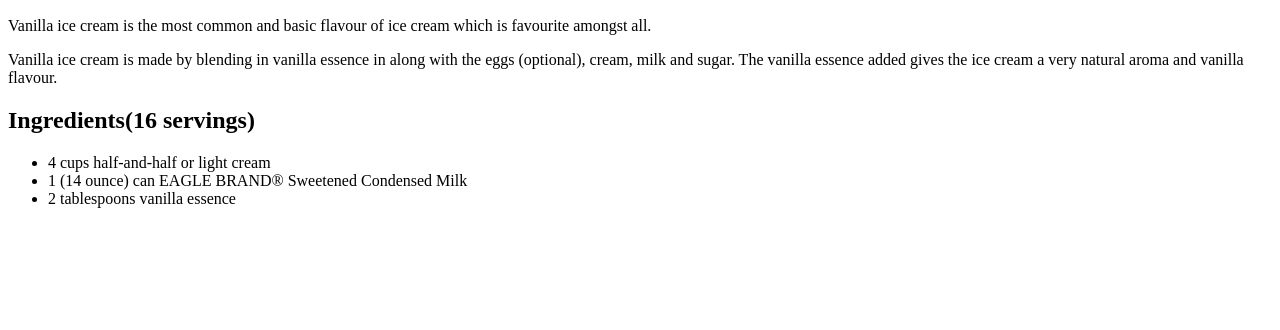
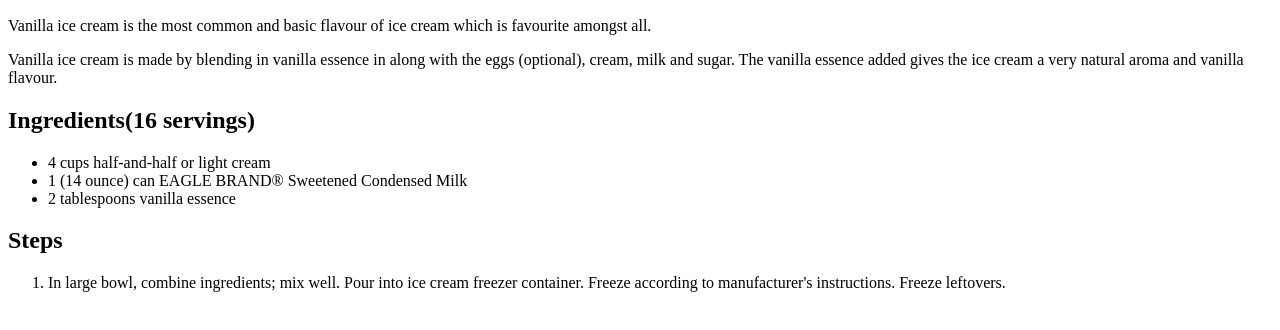
Before and after one commit to satendradchowdhary/odin-recipes, a plain HTML site: page recipes/vanilla-ice-cream.html in a window 1280 px wide. Shown: the part 434-764 px from the top of the page. Drawn offline with Linux system fonts and the light colour scheme.

Commit message:
Steps to make recipe using <h2> along <ol> tag

```diff
--- a/recipes/vanilla-ice-cream.html
+++ b/recipes/vanilla-ice-cream.html
@@ -30,5 +30,14 @@
       <li>1 (14 ounce) can EAGLE BRAND® Sweetened Condensed Milk</li>
       <li>2 tablespoons vanilla essence</li>
     </ul>
+
+    <h2>Steps</h2>
+    <ol>
+      <li>
+        In large bowl, combine ingredients; mix well. Pour into ice cream
+        freezer container. Freeze according to manufacturer's instructions.
+        Freeze leftovers.
+      </li>
+    </ol>
   </body>
 </html>
```
